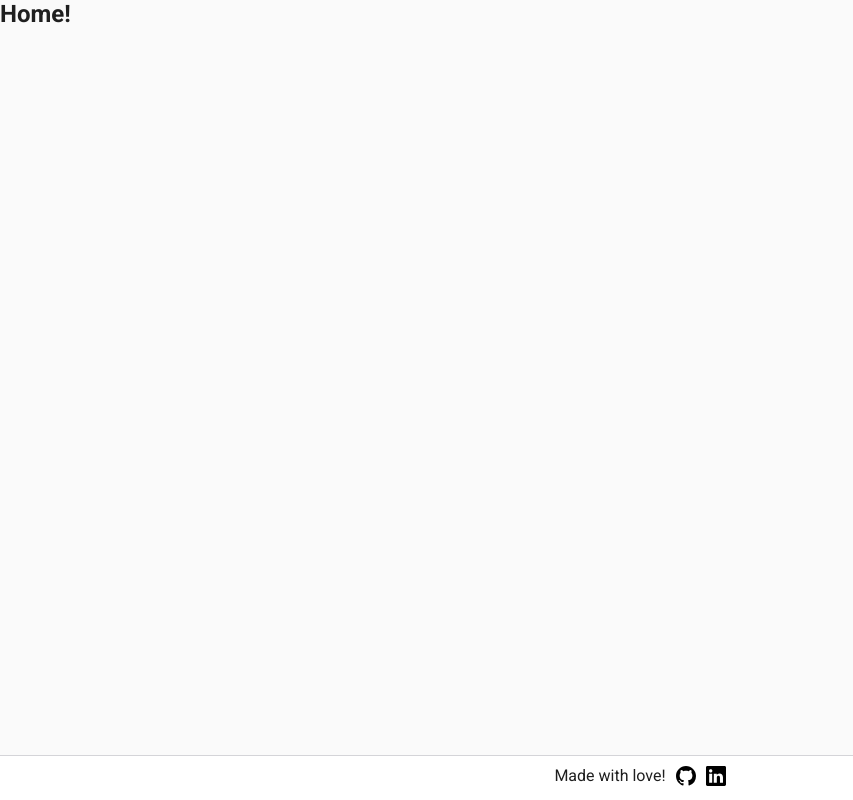
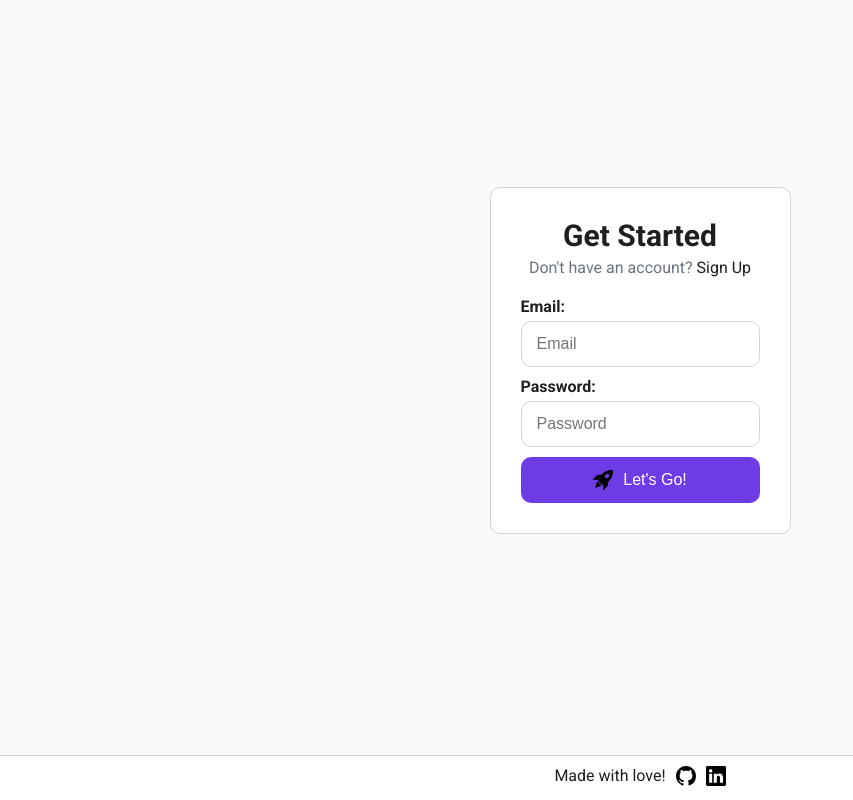
Before and after one commit to CarlosFonseca75/aura-challenge, a Next.js app in the folder frontend/: page / in a window 1280 px wide. Shown: the whole page, without its empty margins (0-853 px from the left). Built offline with nearby package versions, Linux system fonts and the light colour scheme.

Commit message:
feat: :sparkles: Adding LogIn Form with new FormInput component.

```diff
--- a/frontend/package.json
+++ b/frontend/package.json
@@ -18,11 +18,14 @@
   "author": "Carlos Fonseca.",
   "license": "ISC",
   "dependencies": {
+    "@hookform/resolvers": "^5.2.1",
     "classnames": "^2.5.1",
     "next": "15.4.5",
     "react": "19.1.0",
     "react-bootstrap-icons": "^1.11.6",
-    "react-dom": "19.1.0"
+    "react-dom": "19.1.0",
+    "react-hook-form": "^7.61.1",
+    "zod": "^4.0.14"
   },
   "devDependencies": {
     "@eslint/eslintrc": "^3",
--- a/frontend/src/app/page.tsx
+++ b/frontend/src/app/page.tsx
@@ -1,7 +1,9 @@
+import { LoginCard } from "@/components/home/LoginCard";
+
 export default function Home() {
   return (
     <main>
-      <h1>Home!</h1>
+      <LoginCard />
     </main>
   );
 }
--- /dev/null
+++ b/frontend/src/common/schemas.ts
@@ -0,0 +1,14 @@
+import { z } from "zod";
+
+const emailRegex = /^[^\s@]+@[^\s@]+\.[^\s@]+$/;
+
+export const LoginSchema = z.object({
+  email: z
+    .string()
+    .nonempty({ message: "Email is required" })
+    .regex(emailRegex, { message: "Invalid email format" }),
+  password: z
+    .string()
+    .nonempty({ message: "Password is required" })
+    .min(8, { message: "Password is too short (min 8)" }),
+});
--- /dev/null
+++ b/frontend/src/components/common/FormInput.tsx
@@ -0,0 +1,49 @@
+import { useId } from "react";
+import type { FieldError, UseFormRegister } from "react-hook-form";
+import styles from "./styles/FormInput.module.scss";
+
+interface FormInputProps {
+  type: string;
+  label: string;
+  name: string;
+  placeholder?: string;
+  error?: FieldError;
+  valueAsNumber?: boolean;
+  register: UseFormRegister<any>;
+}
+
+const FormInput = ({
+  type,
+  label,
+  name,
+  placeholder,
+  register,
+  error,
+  valueAsNumber,
+}: FormInputProps) => {
+  const id = useId();
+
+  return (
+    <div className={styles.container}>
+      <label htmlFor={id} className={styles.label}>
+        {label}
+      </label>
+
+      <input
+        id={id}
+        className={styles.input}
+        type={type}
+        placeholder={placeholder}
+        {...register(name, { valueAsNumber })}
+      />
+
+      {error && (
+        <span id={`${id}-error`} className={styles.error}>
+          {error.message}
+        </span>
+      )}
+    </div>
+  );
+};
+
+export { FormInput };
--- /dev/null
+++ b/frontend/src/components/common/styles/FormInput.module.scss
@@ -0,0 +1,21 @@
+.container {
+  display: flex;
+  flex-direction: column;
+  row-gap: 0.5rem;
+}
+
+.label {
+  font-weight: bold;
+}
+
+.input {
+  padding: 1.3rem 1.5rem;
+  border-radius: 1rem;
+  border: 1px solid var(--border-color);
+  font-size: 1.6rem;
+}
+
+.error {
+  font-size: 1.4rem;
+  color: var(--danger-color);
+}
--- /dev/null
+++ b/frontend/src/components/home/LoginCard.tsx
@@ -0,0 +1,25 @@
+import { LoginForm } from "./LoginForm";
+import Link from "next/link";
+import styles from "./styles/LoginCard.module.scss";
+
+const LoginCard = () => {
+  return (
+    <section className={styles.container}>
+      <div className={styles.loginCard}>
+        <header className={styles.header}>
+          <h1 className={styles.title}>Get Started</h1>
+          <p className={styles.subtitle}>
+            Don&apos;t have an account?{" "}
+            <Link href="/signup" className={styles.signUpLink}>
+              Sign Up
+            </Link>
+          </p>
+        </header>
+
+        <LoginForm />
+      </div>
+    </section>
+  );
+};
+
+export { LoginCard };
--- /dev/null
+++ b/frontend/src/components/home/LoginForm.tsx
@@ -0,0 +1,57 @@
+"use client";
+
+import { useForm } from "react-hook-form";
+import { zodResolver } from "@hookform/resolvers/zod";
+import { LoginSchema } from "@/common/schemas";
+import { Button } from "@/components/common/Button";
+import { Icon } from "@/components/common/Icon";
+import { FormInput } from "@/components/common/FormInput";
+import styles from "./styles/LoginForm.module.scss";
+
+interface FormData {
+  email: string;
+  password: string;
+}
+
+const LoginForm = () => {
+  const {
+    register,
+    handleSubmit,
+    formState: { errors },
+  } = useForm<FormData>({
+    resolver: zodResolver(LoginSchema),
+  });
+
+  const onSubmit = (data: FormData) => {
+    console.log("Works!", data);
+  };
+
+  return (
+    <form className={styles.form} onSubmit={handleSubmit(onSubmit)}>
+      <FormInput
+        label="Email:"
+        type="email"
+        placeholder="Email"
+        name="email"
+        register={register}
+        error={errors.email}
+      />
+
+      <FormInput
+        label="Password:"
+        type="password"
+        placeholder="Password"
+        name="password"
+        register={register}
+        error={errors.password}
+      />
+
+      <Button size="md" title="Let's Go!">
+        <Icon name="RocketTakeoffFill" aria-hidden="true" />
+        Let&apos;s Go!
+      </Button>
+    </form>
+  );
+};
+
+export { LoginForm };
--- /dev/null
+++ b/frontend/src/components/home/styles/LoginCard.module.scss
@@ -0,0 +1,40 @@
+.container {
+  display: flex;
+  align-items: center;
+  justify-content: center;
+  height: 90vh;
+}
+
+.loginCard {
+  display: flex;
+  flex-direction: column;
+  align-items: center;
+  row-gap: 2rem;
+  background-color: var(--white-color);
+  border: 1px solid var(--border-color);
+  border-radius: 1rem;
+  padding: 3rem;
+}
+
+.header {
+  display: flex;
+  flex-direction: column;
+  row-gap: 0.5rem;
+  text-align: center;
+}
+
+.title {
+  font-size: 3rem;
+}
+
+.subtitle {
+  color: var(--text-muted);
+}
+
+.signUpLink {
+  color: var(--text-color);
+
+  &:hover {
+    text-decoration: underline;
+  }
+}
--- /dev/null
+++ b/frontend/src/components/home/styles/LoginForm.module.scss
@@ -0,0 +1,6 @@
+.form {
+  display: flex;
+  flex-direction: column;
+  gap: 1rem;
+  width: 100%;
+}
```
Also changed, not shown: 1 other file (tests, documents, lock files or other folders).
